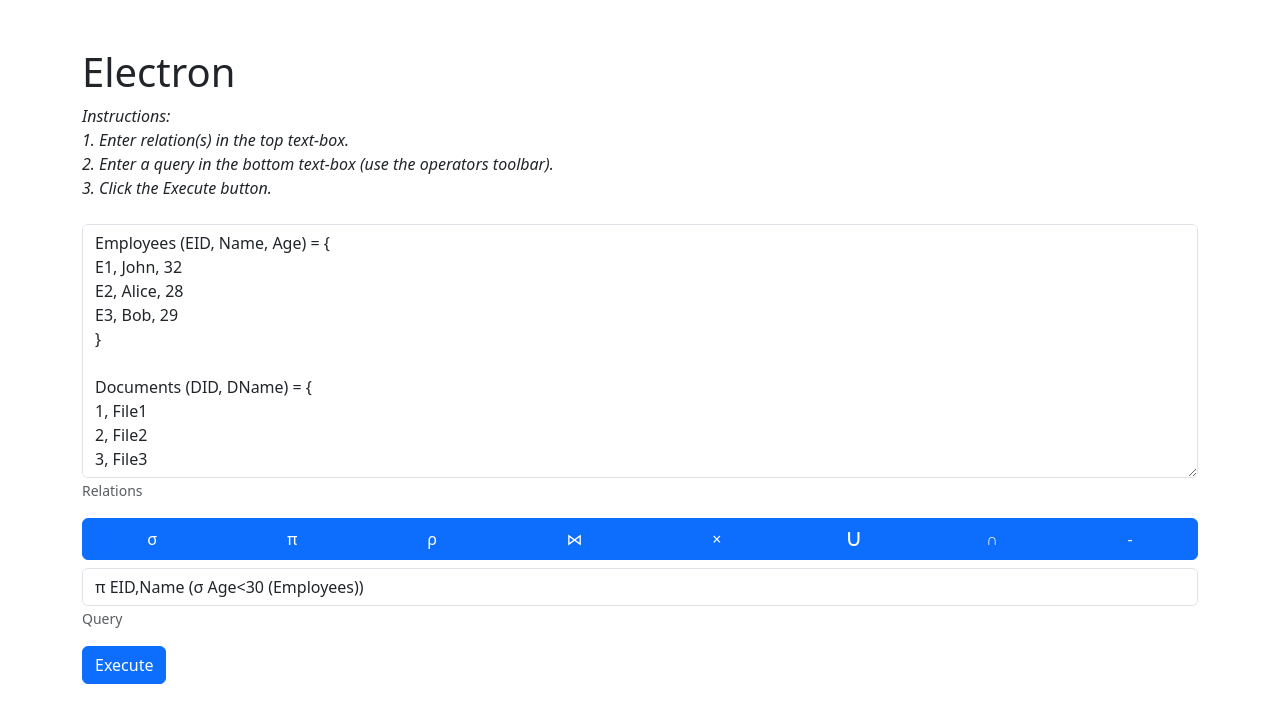
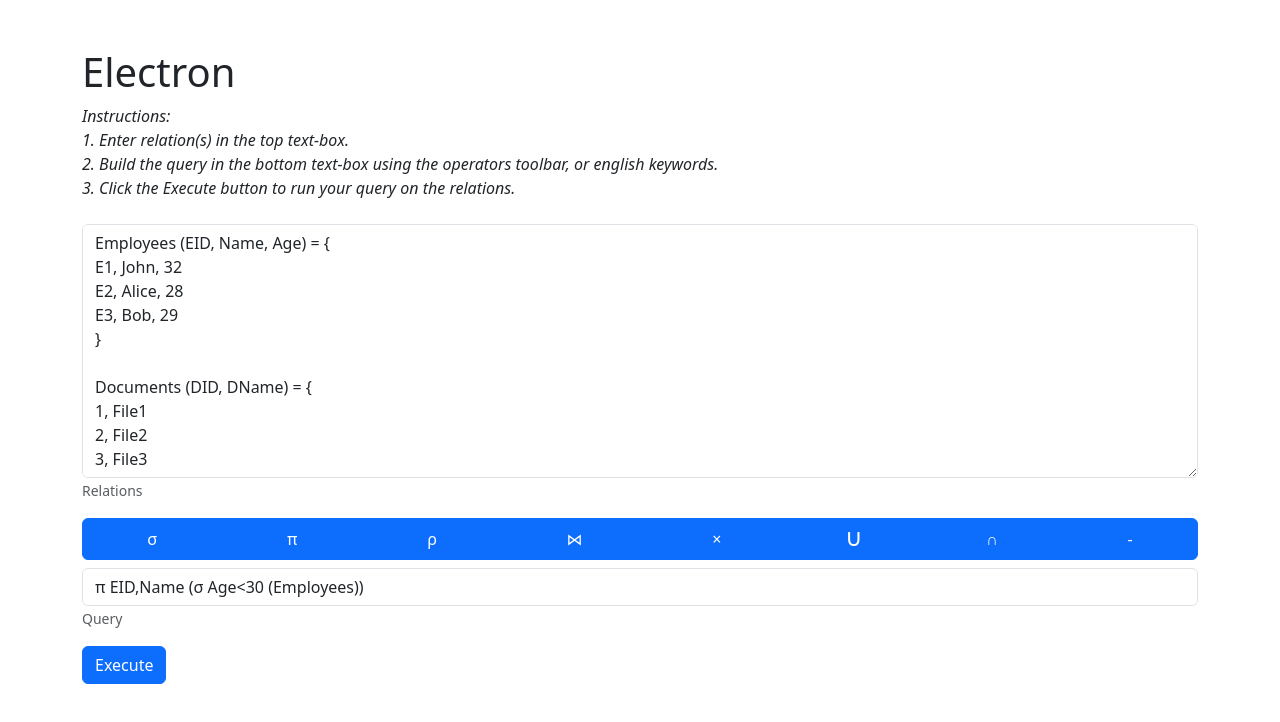
Before and after one commit to OmarAnwar19/Electron-Relational-Algebra-Processor, a React (Create React App) app: page / in a window 1280 px wide. Shown: the top 722 px of the page. Built offline with nearby package versions, Linux system fonts and the light colour scheme.

Commit message:
[dev] update instructions

```diff
--- a/src/components/RelAlgEval.tsx
+++ b/src/components/RelAlgEval.tsx
@@ -46,9 +46,10 @@ const RelAlgEval: FC<RelAlgEvalProps> = ({
         <br />
         1. Enter relation(s) in the top text-box.
         <br />
-        2. Enter a query in the bottom text-box (use the operators toolbar).
+        2. Build the query in the bottom text-box using the operators toolbar,
+        or english keywords.
         <br />
-        3. Click the Execute button.
+        3. Click the Execute button to run your query on the relations.
         <br />
       </i>
 
```
